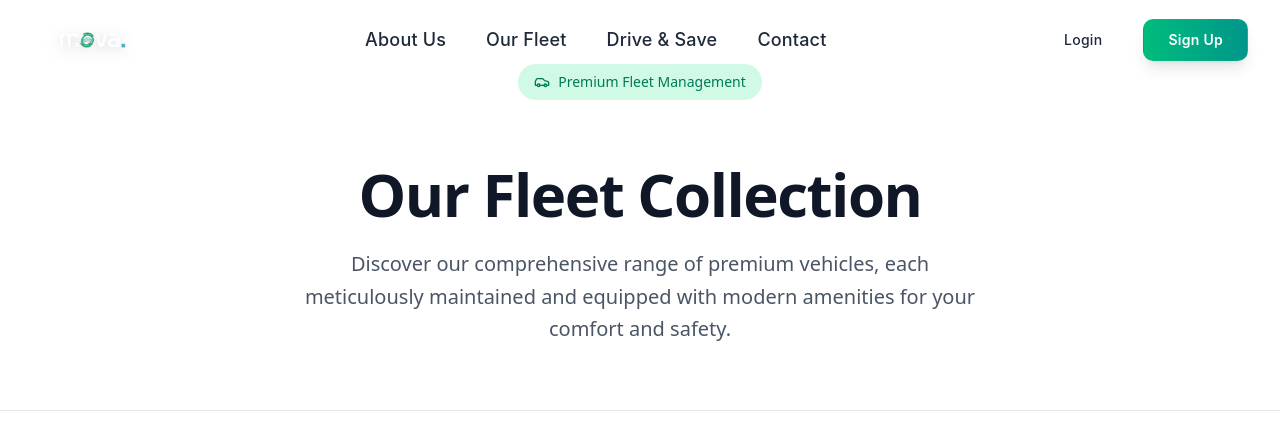
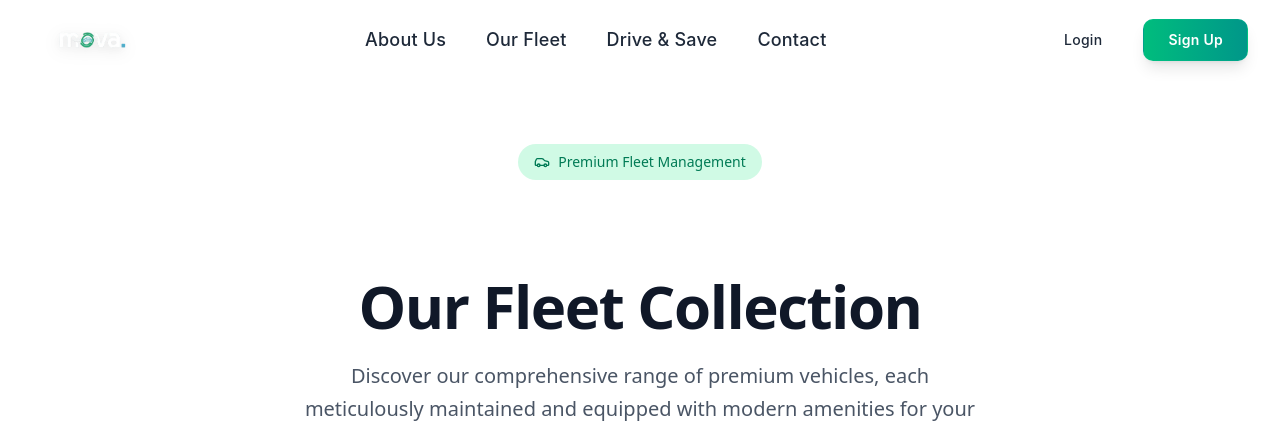
Before and after one commit to tabrezkhan005/mova-portfolio, a Next.js app: page /fleet in a window 1280 px wide. Shown: the top 431 px of the page. Built offline with nearby package versions, Linux system fonts and the light colour scheme; a web font is replaced by a local one.

Commit message:
Modified Fleet

```diff
--- a/src/app/fleet/page.tsx
+++ b/src/app/fleet/page.tsx
@@ -275,22 +275,30 @@
 
   return (
     <div className="min-h-screen bg-gray-50">
-      {/* Professional Header with green theme */}
+      {/* Add Cursor component here */}
+      <Cursor color="rgba(16, 185, 129, 0.25)" enableTrail={true} />
+
+      {/* Professional Header with green theme - INCREASED SPACING */}
       <motion.div
         className="bg-white border-b border-gray-200"
         initial={{ opacity: 0, y: -20 }}
         animate={{ opacity: 1, y: 0 }}
         transition={{ duration: 0.6, ease: [0.25, 0.46, 0.45, 0.94] }}
       >
-        <div className="max-w-7xl mx-auto px-4 sm:px-6 lg:px-8 py-16">
+        {/* Increased top padding from py-16 to py-24 for more vertical space */}
+        <div className="max-w-7xl mx-auto px-4 sm:px-6 lg:px-8 py-24">
           <motion.div
             className="max-w-4xl mx-auto text-center"
             variants={containerVariants}
             initial="hidden"
             animate="visible"
           >
+            {/* Added a spacer div for additional top margin */}
+            <div className="h-12"></div>
+
+            {/* Increased margin-bottom from mb-16 to mb-24 */}
             <motion.div
-              className="inline-flex items-center px-4 py-2 bg-emerald-100 rounded-full text-sm font-medium text-emerald-700 mb-16"
+              className="inline-flex items-center px-4 py-2 bg-emerald-100 rounded-full text-sm font-medium text-emerald-700 mb-24"
               variants={cardVariants}
             >
               <Car className="w-4 h-4 mr-2" />
```
